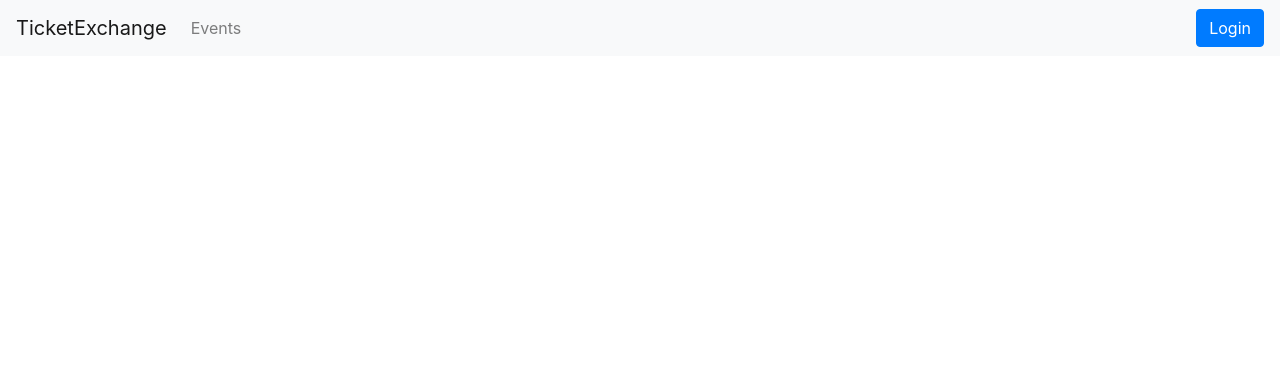
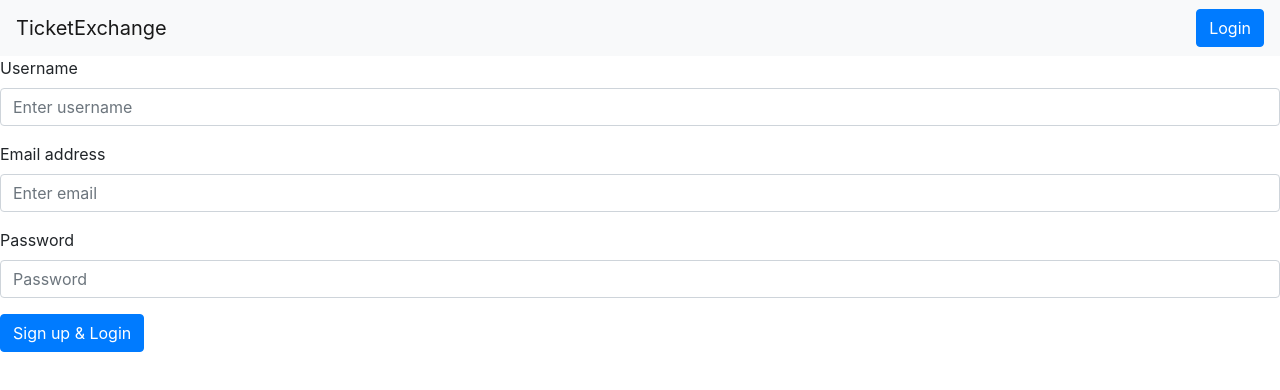
Before and after one commit to sssgordon/final-assignment-client, a React (Create React App) app: page /signup in a window 1280 px wide. Shown: the top 390 px of the page. Built offline with nearby package versions, Linux system fonts and the light colour scheme.

Commit message:
Login with jwt

```diff
--- a/src/App.js
+++ b/src/App.js
@@ -4,12 +4,15 @@ import { Route } from "react-router-dom";
 import NavigationContainer from "./components/Nav";
 import SignupFormContainer from "./components/SignupForm";
 import LoginFormContainer from "./components/LoginForm";
+import EventsContainer from "./components/Events";
 
 function App() {
   return (
     <Fragment>
       <NavigationContainer />
       <Route path="/login" component={LoginFormContainer} exact />
+      <Route path="/signup" component={SignupFormContainer} exact />
+      <Route path="/" component={EventsContainer} exact />
     </Fragment>
   );
 }
--- /dev/null
+++ b/src/components/Events/Events.js
@@ -0,0 +1,5 @@
+import React from "react";
+
+export default function Events(props) {
+  return <div>Events</div>;
+}
--- /dev/null
+++ b/src/components/Events/index.js
@@ -0,0 +1,14 @@
+import React, { Component } from "react";
+import Events from "./Events";
+
+export class EventsContainer extends Component {
+  render() {
+    return (
+      <div>
+        <Events />
+      </div>
+    );
+  }
+}
+
+export default EventsContainer;
--- a/src/components/LoginForm/LoginForm.js
+++ b/src/components/LoginForm/LoginForm.js
@@ -1,7 +1,14 @@
 import React from "react";
-import { Form, Button } from "react-bootstrap";
+import { Form, Button, Alert } from "react-bootstrap";
+import { Link } from "react-router-dom";
 
 export default function LoginForm(props) {
+  const success = props.jwt && (
+    <Alert variant="success">
+      You are logged in! Click <Link to="/">here</Link> to TicketExchange!
+    </Alert>
+  );
+
   return (
     <Form onSubmit={props.onSubmit}>
       <Form.Group controlId="formGroupEmail">
@@ -24,9 +31,14 @@ export default function LoginForm(props) {
           value={props.values.password}
         />
       </Form.Group>
-      <Button variant="primary" type="submit" href="/">
+
+      <Button variant="primary" type="submit">
         Login
       </Button>
+      {success}
+      <Link to="/signup">
+        <p>Create account</p>
+      </Link>
     </Form>
   );
 }
--- a/src/components/LoginForm/index.js
+++ b/src/components/LoginForm/index.js
@@ -33,9 +33,14 @@ class LoginFormContainer extends React.Component {
         onSubmit={this.onSubmit}
         onChange={this.onChange}
         values={this.state}
+        jwt={this.props.jwt}
       />
     );
   }
 }
 
-export default connect(null, { login })(LoginFormContainer);
+const mapStateToProps = state => {
+  return { jwt: state.jwt };
+};
+
+export default connect(mapStateToProps, { login })(LoginFormContainer);
--- a/src/components/Nav/Navigation.js
+++ b/src/components/Nav/Navigation.js
@@ -1,17 +1,16 @@
 import React from "react";
 import { Navbar, Nav, Button } from "react-bootstrap";
+import { Link } from "react-router-dom";
 
 export default function Navigation(props) {
   // ternary for login or user icon
   return (
     <Navbar bg="light" expand="lg">
       <Navbar.Brand href="#home">TicketExchange</Navbar.Brand>
-      <Nav className="mr-auto">
-        <Nav.Link href="#home">Events</Nav.Link>
-      </Nav>
-      <Button variant="primary" href="/login">
-        Login
-      </Button>
+      <Nav className="mr-auto"></Nav>
+      <Link to="/login">
+        <Button variant="primary">Login</Button>
+      </Link>
     </Navbar>
   );
 }
--- a/src/components/Nav/index.js
+++ b/src/components/Nav/index.js
@@ -3,7 +3,7 @@ import Nav from "./Navigation";
 
 export default class NavigationContainer extends Component {
   render() {
-    // ternary for login or user icon
+    // const path = this.props.match.params.path;
     return <Nav />;
   }
 }
--- a/src/components/SignupForm/SignupForm.js
+++ b/src/components/SignupForm/SignupForm.js
@@ -1,7 +1,14 @@
 import React from "react";
-import { Form, Button } from "react-bootstrap";
+import { Form, Button, Alert } from "react-bootstrap";
+import { Link } from "react-router-dom";
 
 export default function SignupForm(props) {
+  const success = props.jwt && (
+    <Alert variant="success">
+      You are logged in! Click <Link to="/">here</Link> to TicketExchange!
+    </Alert>
+  );
+
   return (
     <Form onSubmit={props.onSubmit}>
       <Form.Group controlId="formGroupUsername">
@@ -37,6 +44,7 @@ export default function SignupForm(props) {
       <Button variant="primary" type="submit">
         Sign up &amp; Login
       </Button>
+      {success}
     </Form>
 
     // <form onSubmit={props.onSubmit}>
--- a/src/components/SignupForm/index.js
+++ b/src/components/SignupForm/index.js
@@ -35,9 +35,14 @@ class SignupFormContainer extends React.Component {
         onSubmit={this.onSubmit}
         onChange={this.onChange}
         values={this.state}
+        jwt={this.props.jwt}
       />
     );
   }
 }
 
-export default connect(null, { signUp })(SignupFormContainer);
+const mapStateToProps = state => {
+  return { jwt: state.jwt };
+};
+
+export default connect(mapStateToProps, { signUp })(SignupFormContainer);
```
